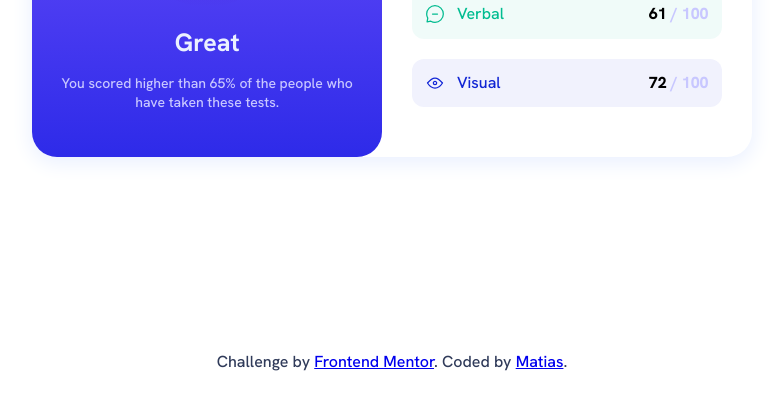
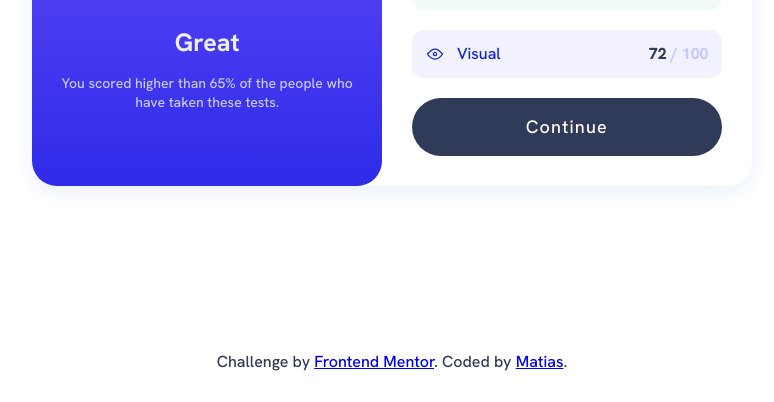
Before and after one commit to MatiasDebug212/Results-Summary---Challenge, a plain HTML site: page index.html in a window 1280 px wide. Shown: the part 398-800 px from the top of the page, without its empty margins (248-1022 px from the left). Drawn offline with Linux system fonts and the light colour scheme.

Commit message:
Issue Fixed

```diff
--- a/index.html
+++ b/index.html
@@ -87,6 +87,7 @@
               <p class="out-of">72 <span class="lowlight">/ 100</span></p>
             </div>
           </div>
+          <a href="#" class="btn">Continue</a>
         </div>
       </div>
     </main>
--- a/style.css
+++ b/style.css
@@ -113,6 +113,10 @@ main {
   font-size: 1.6rem;
 }
 
+.out-of {
+  color: hsl(224, 30%, 27%);
+}
+
 .reaction {
   background-color: hsla(0, 100%, 67%, 0.06);
 }
@@ -165,6 +169,19 @@ main {
   color: hsl(224, 30%, 27%);
 }
 
+.btn {
+  display: inline-block;
+  width: 100%;
+  background: hsl(224, 30%, 27%);
+  color: #fff;
+  padding: 1.6rem 3.2rem;
+  border-radius: 9999px;
+  text-align: center;
+  font-size: 1.8rem;
+  text-decoration: none;
+  letter-spacing: 1.1px;
+}
+
 @media (max-width: 680px) {
   body {
     display: block;
```
